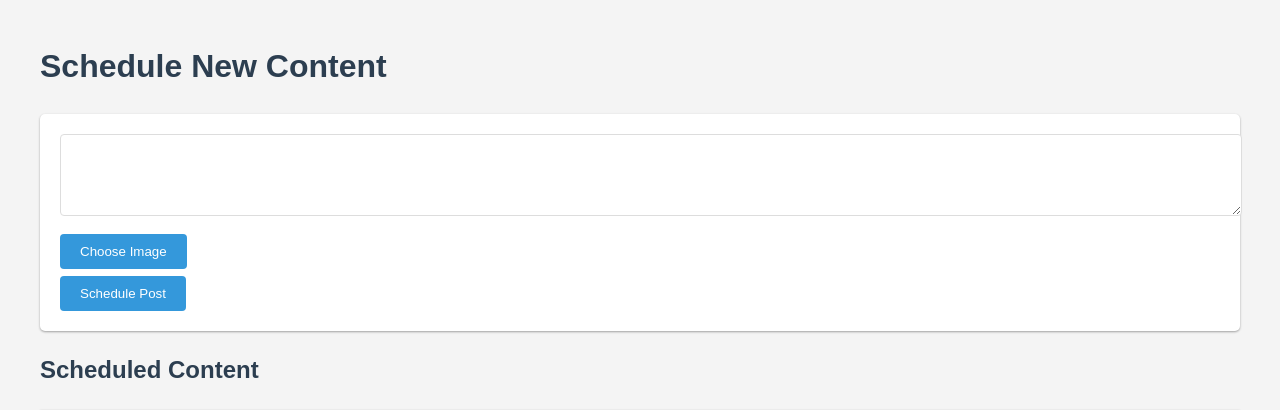
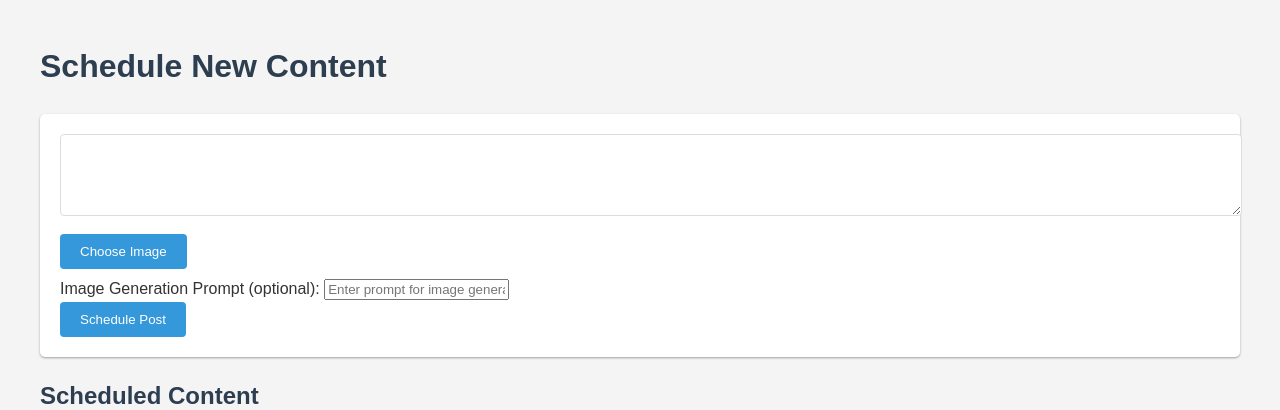
Before and after one commit to deepanshu1422/linkedin-twitter-scheduler, a Flask app: page / in a window 1280 px wide. Shown: the top 410 px of the page. Run offline with Flask 3, Linux system fonts and the light colour scheme; data that the repository does not hold is empty.

Commit message:
Added image generation

```diff
--- a/app.py
+++ b/app.py
@@ -65,26 +65,29 @@ def index():
         text = request.form['text']
         logger.info(f"Received new post request: {text[:50]}...")
 
-        # Check if an image was uploaded
         image_url = None
-        if 'image' in request.files:
+        image_option = request.form.get('imageOption')
+        image_prompt = request.form.get('imagePrompt')
+
+        if image_option == 'upload' and 'image' in request.files and request.files['image'].filename != '':
             image = request.files['image']
-            if image.filename != '':
-                image_url = upload_to_digitalocean(image)
-                logger.info(f"Image uploaded to DigitalOcean: {image_url}")
+            image_url = upload_to_digitalocean(image)
+            logger.info(f"Image uploaded to DigitalOcean: {image_url}")
+        elif image_option == 'generate' or image_prompt:
+            prompt = image_prompt or text
+            logger.info(f"Generating image with prompt: {prompt[:50]}...")
+            image_url = generate_image(prompt)
+            logger.info(f"Image generated successfully: {image_url}")
 
-        # Find the next available slot
         post_datetime = find_next_available_slot()
-
-        # Convert to UTC for storage
         utc_datetime = post_datetime.astimezone(pytz.UTC)
 
-        # Insert content into MongoDB
         result = collection.insert_one({
             'text': text,
             'scheduled_time': utc_datetime,
             'status': 'Scheduled',
-            'image_url': image_url  # Store the image URL if uploaded
+            'image_url': image_url,
+            'image_prompt': image_prompt
         })
         logger.info(f"Inserted new post with ID: {result.inserted_id}")
 
@@ -121,8 +124,9 @@ def generate_and_post():
         image_url = content.get('image_url')
 
         if not image_url:
-            logger.info(f"Generating image for content: {text[:50]}...")
-            image_url = generate_image(text)
+            prompt = content.get('image_prompt') or text
+            logger.info(f"Generating image for content: {prompt[:50]}...")
+            image_url = generate_image(prompt)
             logger.info(f"Image generated successfully: {image_url}")
 
             # Update the content with the generated image URL
@@ -329,6 +333,33 @@ def remove_image(content_id):
     logger.info(f"Image removed for content ID: {content_id}")
     return redirect(url_for('index'))
 
+@app.route('/regenerate_image/<content_id>', methods=['POST'])
+def regenerate_image(content_id):
+    content = collection.find_one({'_id': ObjectId(content_id)})
+    if not content:
+        return jsonify({'error': 'Content not found'}), 404
+
+    prompt = request.form.get('prompt', content['text'])
+    try:
+        logger.info(f"Regenerating image for content ID: {content_id} with prompt: {prompt[:50]}...")
+        new_image_url = generate_image(prompt)
+        logger.info(f"New image generated: {new_image_url}")
+
+        update_result = collection.update_one(
+            {'_id': ObjectId(content_id)},
+            {'$set': {'image_url': new_image_url}}
+        )
+
+        if update_result.modified_count == 1:
+            logger.info(f"Image URL updated for content ID: {content_id}")
+            return jsonify({'success': True, 'new_image_url': new_image_url})
+        else:
+            logger.error(f"Failed to update image URL for content ID: {content_id}")
+            return jsonify({'error': 'Failed to update image URL'}), 500
+    except Exception as e:
+        logger.error(f"Error regenerating image: {str(e)}", exc_info=True)
+        return jsonify({'error': str(e)}), 500
+
 if __name__ == '__main__':
     port = int(os.environ.get('PORT', 8080))
     app.run(host='0.0.0.0', port=port)
--- a/templates/index.html
+++ b/templates/index.html
@@ -223,19 +223,136 @@
             text-decoration: none;
             cursor: pointer;
         }
+
+        #regenerateModal .modal-content {
+            background-color: #fefefe;
+            margin: 15% auto;
+            padding: 20px;
+            border: 1px solid #888;
+            width: 80%;
+            max-width: 500px;
+        }
+
+        #regenerateModal input[type="text"] {
+            width: 100%;
+            padding: 10px;
+            margin: 10px 0;
+        }
+
+        #regenerateModal button {
+            background-color: #4CAF50;
+            color: white;
+            padding: 10px 20px;
+            margin: 10px 5px;
+            border: none;
+            cursor: pointer;
+        }
+
+        #regenerateModal button:hover {
+            background-color: #45a049;
+        }
+
+        .loader {
+            border: 4px solid #f3f3f3;
+            border-top: 4px solid #3498db;
+            border-radius: 50%;
+            width: 30px;
+            height: 30px;
+            animation: spin 1s linear infinite;
+            margin: 20px auto;
+        }
+
+        @keyframes spin {
+            0% { transform: rotate(0deg); }
+            100% { transform: rotate(360deg); }
+        }
+
+        #regenerateLoader {
+            display: flex;
+            align-items: center;
+            justify-content: center;
+            margin-top: 10px;
+        }
+
+        #regenerateLoader::after {
+            content: "Regenerating image...";
+            margin-left: 10px;
+        }
     </style>
 </head>
 <body>
     <h1>Schedule New Content</h1>
-    <form method="POST" enctype="multipart/form-data">
+    <form method="POST" enctype="multipart/form-data" id="scheduleForm">
         <textarea name="text" rows="4" cols="50" required></textarea><br>
         <div class="file-input-wrapper">
-            <button class="btn-file-input">Choose Image</button>
-            <input type="file" name="image" accept="image/*" onchange="previewImage(this);">
+            <button type="button" class="btn-file-input" onclick="toggleImageOptions()">Choose Image</button>
+            <input type="file" name="image" accept="image/*" onchange="previewImage(this);" id="imageUpload" style="display:none;">
+        </div>
+        <div id="imageOptions" style="display:none;">
+            <input type="radio" id="uploadImage" name="imageOption" value="upload" checked>
+            <label for="uploadImage">Upload Image</label>
+            <input type="radio" id="generateImage" name="imageOption" value="generate">
+            <label for="generateImage">Generate Image</label>
         </div>
         <div id="imagePreview"></div>
+        <div id="promptInput">
+            <label for="imagePrompt">Image Generation Prompt (optional):</label>
+            <input type="text" id="imagePrompt" name="imagePrompt" placeholder="Enter prompt for image generation">
+        </div>
         <input type="submit" value="Schedule Post">
     </form>
+
+    <script>
+    function toggleImageOptions() {
+        var imageOptions = document.getElementById('imageOptions');
+        var imageUpload = document.getElementById('imageUpload');
+
+        if (imageOptions.style.display === 'none') {
+            imageOptions.style.display = 'block';
+            imageUpload.style.display = 'block';
+        } else {
+            imageOptions.style.display = 'none';
+            imageUpload.style.display = 'none';
+        }
+    }
+
+    function previewImage(input) {
+        var preview = document.getElementById('imagePreview');
+        preview.innerHTML = '';
+        if (input.files && input.files[0]) {
+            var reader = new FileReader();
+            reader.onload = function(e) {
+                var img = document.createElement('img');
+                img.src = e.target.result;
+                img.className = 'image-preview';
+                preview.appendChild(img);
+                var removeBtn = document.createElement('span');
+                removeBtn.innerHTML = 'Remove';
+                removeBtn.className = 'remove-image';
+                removeBtn.onclick = function() {
+                    input.value = '';
+                    preview.innerHTML = '';
+                };
+                preview.appendChild(removeBtn);
+            }
+            reader.readAsDataURL(input.files[0]);
+        }
+    }
+
+    document.getElementById('scheduleForm').addEventListener('change', function(event) {
+        if (event.target.name === 'imageOption') {
+            var promptInput = document.getElementById('promptInput');
+            var imageUpload = document.getElementById('imageUpload');
+            if (event.target.value === 'generate') {
+                promptInput.style.display = 'block';
+                imageUpload.style.display = 'none';
+            } else {
+                promptInput.style.display = 'none';
+                imageUpload.style.display = 'block';
+            }
+        }
+    });
+    </script>
 
     <h2>Scheduled Content</h2>
     <table>
@@ -260,12 +377,13 @@
                 <td data-label="Status" class="status-{{ content.status.split()[0] }}">{{ content.status }}</td>
                 <td data-label="Image">
                     {% if content.image_url %}
-                        <span>{% if content.status == 'Scheduled' %}Uploaded{% else %}Generated{% endif %}</span>
                         <a href="#" onclick="viewImage('{{ content.image_url }}'); return false;">View</a>
                         <a href="{{ url_for('change_image', content_id=content._id) }}">Change</a>
+                        <a href="#" onclick="showRegeneratePrompt('{{ content._id }}'); return false;">Regenerate</a>
                         <a href="{{ url_for('remove_image', content_id=content._id) }}" onclick="return confirm('Are you sure you want to remove this image?');">Remove</a>
                     {% else %}
-                        <span>Will be generated</span>
+                        <span>No image</span>
+                        <a href="#" onclick="showRegeneratePrompt('{{ content._id }}'); return false;">Generate</a>
                     {% endif %}
                 </td>
                 <td data-label="LinkedIn Status">
@@ -355,31 +473,6 @@
         }
     </script>
 
-    <script>
-        function previewImage(input) {
-            var preview = document.getElementById('imagePreview');
-            preview.innerHTML = '';
-            if (input.files && input.files[0]) {
-                var reader = new FileReader();
-                reader.onload = function(e) {
-                    var img = document.createElement('img');
-                    img.src = e.target.result;
-                    img.className = 'image-preview';
-                    preview.appendChild(img);
-                    var removeBtn = document.createElement('span');
-                    removeBtn.innerHTML = 'Remove';
-                    removeBtn.className = 'remove-image';
-                    removeBtn.onclick = function() {
-                        input.value = '';
-                        preview.innerHTML = '';
-                    };
-                    preview.appendChild(removeBtn);
-                }
-                reader.readAsDataURL(input.files[0]);
-            }
-        }
-    </script>
-
     <!-- Add this modal for image preview -->
     <div id="imageModal" class="modal">
         <span class="close">&times;</span>
@@ -415,5 +508,68 @@
             }
         }
     </script>
+
+    <!-- Add this modal for image regeneration -->
+    <div id="regenerateModal" class="modal">
+        <div class="modal-content">
+            <h2>Regenerate Image</h2>
+            <p>Enter a prompt to regenerate the image (leave blank to use the post text):</p>
+            <input type="text" id="regeneratePrompt" placeholder="Enter prompt">
+            <button onclick="regenerateImage()">Regenerate</button>
+            <button onclick="closeRegenerateModal()">Cancel</button>
+            <div id="regenerateLoader" class="loader" style="display: none;">Regenerating image...</div>
+        </div>
+    </div>
+
+    <script>
+        var regenerateModal = document.getElementById("regenerateModal");
+        var currentContentId = null;
+        var regenerateLoader = document.getElementById("regenerateLoader");
+
+        function showRegeneratePrompt(contentId) {
+            regenerateModal.style.display = "block";
+            currentContentId = contentId;
+        }
+
+        function closeRegenerateModal() {
+            regenerateModal.style.display = "none";
+            currentContentId = null;
+            regenerateLoader.style.display = "none";
+        }
+
+        function regenerateImage() {
+            var prompt = document.getElementById("regeneratePrompt").value;
+            regenerateLoader.style.display = "block";  // Show loader
+            fetch(`/regenerate_image/${currentContentId}`, {
+                method: 'POST',
+                headers: {
+                    'Content-Type': 'application/x-www-form-urlencoded',
+                },
+                body: `prompt=${encodeURIComponent(prompt)}`
+            })
+            .then(response => response.json())
+            .then(data => {
+                regenerateLoader.style.display = "none";  // Hide loader
+                if (data.success) {
+                    alert('Image regenerated successfully!');
+                    location.reload();
+                } else {
+                    alert('Error regenerating image: ' + data.error);
+                }
+            })
+            .catch(error => {
+                regenerateLoader.style.display = "none";  // Hide loader
+                console.error('Error:', error);
+                alert('An error occurred while regenerating the image.');
+            });
+        }
+
+        // Close the modal when clicking outside of it
+        window.onclick = function(event) {
+            if (event.target == regenerateModal) {
+                closeRegenerateModal();
+            }
+        }
+    </script>
 </body>
 </html>
```
Also changed, not shown: ideogram_generator.py (+21 -4 lines).
